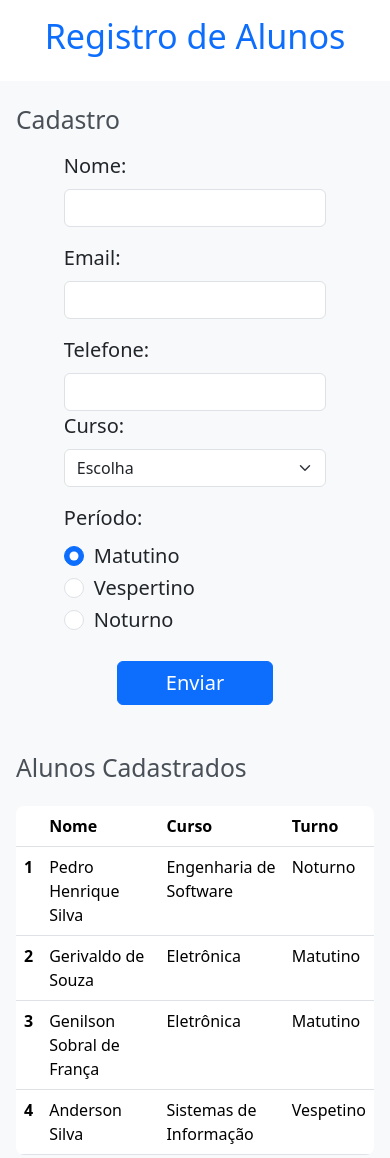
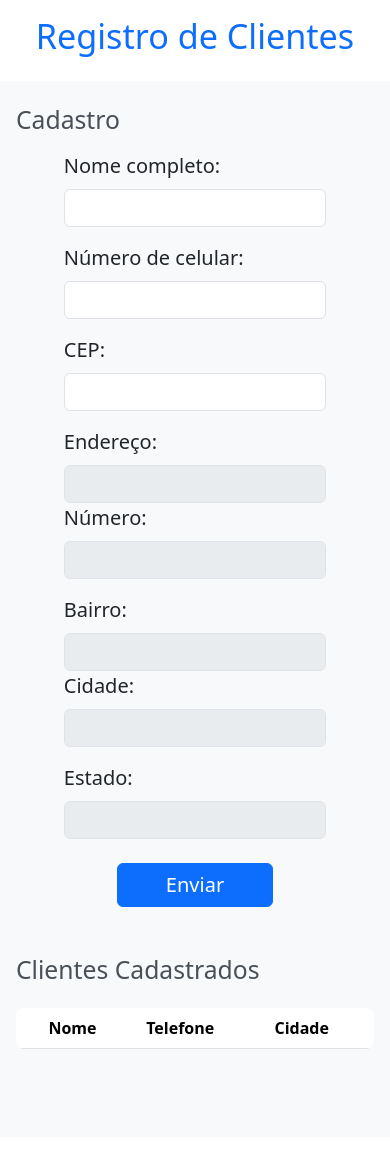
Before and after one commit to peduu87/costumer-register, a plain HTML site: page index.html in a window 390 px wide. Shown: the top 1158 px of the page. Drawn offline with nearby package versions, Linux system fonts and the light colour scheme.

Commit message:
closes #1, closes #2 - Interface ready and script cleaning

```diff
--- a/index.html
+++ b/index.html
@@ -4,15 +4,15 @@
 <head>
     <meta charset="UTF-8">
     <meta name="viewport" content="width=device-width, initial-scale=1.0">
-    <title>Registro de Alunos</title>
+    <title>Registro de CLientes</title>
     <link href="https://cdn.jsdelivr.net/npm/bootstrap@5.3.3/dist/css/bootstrap.min.css" rel="stylesheet"
         integrity="sha384-QWTKZyjpPEjISv5WaRU9OFeRpok6YctnYmDr5pNlyT2bRjXh0JMhjY6hW+ALEwIH" crossorigin="anonymous">
 </head>
 
-<body class="bg-light">
+<body class="bg-light" style="overflow-x: hidden;">
     <div>
         <header class="display-4 text-center text-primary p-4 pt-3 bg-white">
-            Registro de Alunos
+            Registro de Clientes
         </header>
         <div class="container mb-5 px-3 px-lg-5">
             <form class="py-4 p-lg-5">
@@ -22,64 +22,70 @@
 
                 <div class="row py-2 align-items-center fs-5" style="width: 80%; margin: auto;">
                     <div class="col-12 col-lg-2">
-                        <label for="inputName" class="form-label">Nome:</label>
+                        <label for="inputName" class="form-label">Nome completo:</label>
                     </div>
                     <div class="col-12 col-lg-10">
-                        <input type="text" maxlength="64" id="inputName" class="form-control" required>
+                        <input type="text" maxlength="64" id="inputName" class="form-control">
                     </div>
                 </div>
 
                 <div class="row py-2 align-items-center fs-5" style="width: 80%; margin: auto;">
                     <div class="col-12 col-lg-2">
-                        <label for="inputEmail" class="form-label">Email:</label>
+                        <label for="inputPhone" class="form-label">Número de celular:</label>
                     </div>
-                    <div class="col-12 col-lg-10">
-                        <input type="email" maxlength="45" id="inputEmail" class="form-control" required>
+                    <div class="col-12 col-lg-4">
+                        <input type="tel" maxlength="15" id="inputPhone"
+                            class="form-control phone_with_ddd">
                     </div>
                 </div>
 
                 <div class="row py-2 align-items-center fs-5" style="width: 80%; margin: auto;">
                     <div class="col-12 col-lg-2">
-                        <label for="inputPhone" class="form-label">Telefone:</label>
+                        <label for="inputCep" class="form-label">CEP:</label>
                     </div>
                     <div class="col-12 col-lg-4">
-                        <input type="tel" maxlength="15" id="inputPhone"
-                            class="form-control phone_with_ddd" required>
-                    </div>
-
-                    <div class="col-12 col-lg-2">
-                        <label for="inputCourse" class="form-label">Curso:</label>
-                    </div>
-                    <div class="col-12 col-lg-4">
-                        <select class="form-select" id="inputCourse">
-                            <option class="std-option" selected disabled value="">Escolha</option>
-                            <option value="1">Eletrônica</option>
-                            <option value="2">Engenharia da Computação</option>
-                            <option value="3">Engenharia de Software</option>
-                            <option value="4">Sistemas de Informação</option>
-                        </select>
+                        <input type="text" id="inputCep" class="form-control cep">
                     </div>
                 </div>
 
                 <div class="row py-2 align-items-center fs-5" style="width: 80%; margin: auto;">
                     <div class="col-12 col-lg-2">
-                        <label for="inputShift" class="form-label">Período:</label>
+                        <label for="inputAdress" class="form-label">Endereço:</label>
                     </div>
-                    <div class="col-12 col-lg-10">
-                        <div id="inputShift">
-                            <div class="form-check">
-                                <input class="form-check-input" name="periodRadio" type="radio" id="morningRadio" checked>
-                                <label for="morningRadio">Matutino</label>
-                            </div>
-                            <div class="form-check">
-                                <input class="form-check-input" name="periodRadio" type="radio" id="afternoonRadio">
-                                <label for="afternoonRadio">Vespertino</label>
-                            </div>
-                            <div class="form-check">
-                                <input class="form-check-input" name="periodRadio" type="radio" id="nightRadio">
-                                <label for="nightRadio">Noturno</label>
-                            </div>
-                        </div>
+                    <div class="col-12 col-lg-6">
+                        <input type="text" maxlength="45" id="inputAdress" class="form-control" disabled>
+                    </div>
+
+                    <div class="col-12 col-lg-2">
+                        <label for="inputAdrNumber" class="form-label">Número:</label>
+                    </div>
+                    <div class="col-12 col-lg-2">
+                        <input type="number" maxlength="5" id="inputAdrNumber" class="form-control" disabled>
+                    </div>
+                </div>
+
+                <div class="row py-2 align-items-center fs-5" style="width: 80%; margin: auto;">
+                    <div class="col-12 col-lg-2">
+                        <label for="inputNeighborhood" class="form-label">Bairro:</label>
+                    </div>
+                    <div class="col-12 col-lg-5">
+                        <input type="text" maxlength="45" id="inputNeighborhood" class="form-control" disabled>
+                    </div>
+
+                    <div class="col-12 col-lg-2">
+                        <label for="inputCity" class="form-label">Cidade:</label>
+                    </div>
+                    <div class="col-12 col-lg-3">
+                        <input type="text" maxlength="25" id="inputCity" class="form-control" disabled>
+                    </div>
+                </div>
+
+                <div class="row py-2 align-items-center fs-5" style="width: 80%; margin: auto;">
+                    <div class="col-12 col-lg-2">
+                        <label for="inputState" class="form-label">Estado:</label>
+                    </div>
+                    <div class="col-12 col-lg-4">
+                        <input type="text" id="inputState" class="form-control" disabled>
                     </div>
                 </div>
 
@@ -88,7 +94,7 @@
 
             <section class="py-4 p-lg-5">
                 <div class="h2 text-light-emphasis">
-                    Alunos Cadastrados
+                    Clientes Cadastrados
                 </div>
 
                 <div class="mt-4 rounded">
@@ -99,10 +105,10 @@
                         <tr>
                             <th scope="col"></th>
                             <th scope="col">Nome</th>
-                            <th scope="col" class="d-none d-lg-table-cell">Email</th>
-                            <th scope="col" class="d-none d-lg-table-cell">Telefone</th>
-                            <th scope="col">Curso</th>
-                            <th scope="col">Turno</th>
+                            <th scope="col">Telefone</th>
+                            <th scope="col" class="d-none d-lg-table-cell">Endereço</th>
+                            <th scope="col" class="d-none d-lg-table-cell">Bairro</th>
+                            <th scope="col">Cidade</th>
                         </tr>
                     </thead>
                     <tbody id="tableBody">
@@ -121,7 +127,7 @@
                         tecnologias utilizadas (principalmente JavaScript e Bootstrap), não objetivando qualquer uso
                         profissional, econômico ou publicitário.</p>
                     <p class="mb-2">O projeto e seu código fonte podem ser acessados em <a
-                            href="https://github.com/peduu87/devjr-mod-2-cap-3-registro-de-alunos" class="text-dark">github.com</a>.</p>
+                            href="https://github.com/peduu87/costumer-register" class="text-dark">github.com</a>.</p>
                 </div>
             </div>
         </footer>
--- a/scriptMain.js
+++ b/scriptMain.js
@@ -2,47 +2,16 @@ function phoneMask() {
     $('.phone_with_ddd').mask('(00) 00000-0000');
 }
 
-$(document).ready(phoneMask());
+function cepMask() {
+    $('.cep').mask('00000-000');
+}
+
+$(document).ready(phoneMask(), cepMask());
 
 // Object array that receives user information and stores it to be disposed.
-var regStudents = [
-    {
-        name: "Pedro Henrique Silva",
-        email: "pedro.h.silva8787@gmail.com",
-        phone: 15996137562,
-        course: 3,
-        shift: "Noturno",
-    },
-    {
-        name: "Gerivaldo de Souza",
-        email: "geri.souza1998@gmail.com",
-        phone: 15997177340,
-        course: 1,
-        shift: "Matutino",
-    },
-    {
-        name: "Genilson Sobral de França",
-        email: "ge.franca@outlook.com",
-        phone: 11996283345,
-        course: 1,
-        shift: "Matutino",
-    },
-    {
-        name: "Anderson Silva",
-        email: "andsilvaufc@hotmail.com",
-        phone: 11998532020,
-        course: 4,
-        shift: "Vespetino",
-    },
+var regCostumers = [
+
 ];
-
-const courses = new Map([
-    [0, "N/A"],
-    [1, "Eletrônica"],
-    [2, "Engenharia da Computação"],
-    [3, "Engenharia de Software"],
-    [4, "Sistemas de Informação"],
-]);
 
 function loadTable() {
     // Gets the table to show the data.
@@ -50,14 +19,14 @@ function loadTable() {
 
     tableBody.innerHTML = "";
 
-    for (let i = 0; i < regStudents.length; i++) {
+    for (let i = 0; i < regCostumers.length; i++) {
         tableBody.innerHTML +=
         `<th scope="row">${i + 1}</th>
-        <td>${regStudents[i].name}</td>
-        <td class="d-none d-lg-table-cell">${regStudents[i].email}</td>
-        <td class="d-none d-lg-table-cell phone_with_ddd">${regStudents[i].phone}</td>
-        <td>${courses.get(regStudents[i].course)}</td>
-        <td>${regStudents[i].shift}</td>`;
+        <td>${regCostumers[i].shortName}</td>
+        <td class="phone_with_ddd">${regCostumers[i].phone}</td>
+        <td class="d-none d-lg-table-cell phone_with_ddd">${regCostumers[i].adressAndNumber}</td>
+        <td class="d-none d-lg-table-cell">${courses.get(regCostumers[i].neighborhood)}</td>
+        <td>${regCostumers[i].cityAndState}</td>`;
     }
 
     phoneMask();
@@ -80,43 +49,14 @@ function validateForm() {
         }
     }
 
-    const formSelect = document.getElementById("inputCourse");
-
-    if (formSelect.value < 1 || formSelect.value > courses.length) {
-        formSelect.classList.add("border-danger");
-        isFormValid = false;
-    }
-    else {
-        formSelect.classList.remove("border-danger");
-    }
-
     return isFormValid;
 }
 
-function getStuShift() {
-    const radios = document.getElementsByName("periodRadio");
-    let stuShift = "";
+function clearForm() {
+    const frms = document.getElementsByClassName("form-control");
 
-    for (let radio of radios) {
-        if (radio.checked == true) {
-            let selector = `label[for=${radio.id}]`
-
-            stuShift = document.querySelector(selector).innerHTML;
-        }
-    }
-
-    console.log(stuShift)
-    return stuShift;
-}
-
-function clearForm() {
-    document.getElementById("inputName").value = "";
-    document.getElementById("inputEmail").value = "";
-    document.getElementById("inputPhone").value = "";
-    let stdOptions = document.getElementsByClassName("std-option");
-
-    for (let option of stdOptions) {
-        option.selected = 'selected';
+    for (let frm of frms) {
+        frm.value = "";
     }
 }
 
@@ -126,12 +66,8 @@ function submitForm(){
         return;
     }
 
-    regStudents.push({
-        name: document.getElementById("inputName").value,
-        email: document.getElementById("inputEmail").value,
-        phone: document.getElementById("inputPhone").value.replace(/\D/g, ""),
-        course: parseInt(document.getElementById("inputCourse").value),
-        shift: getStuShift(),
+    regCostumers.push({
+
     });
 
     loadTable()
```
